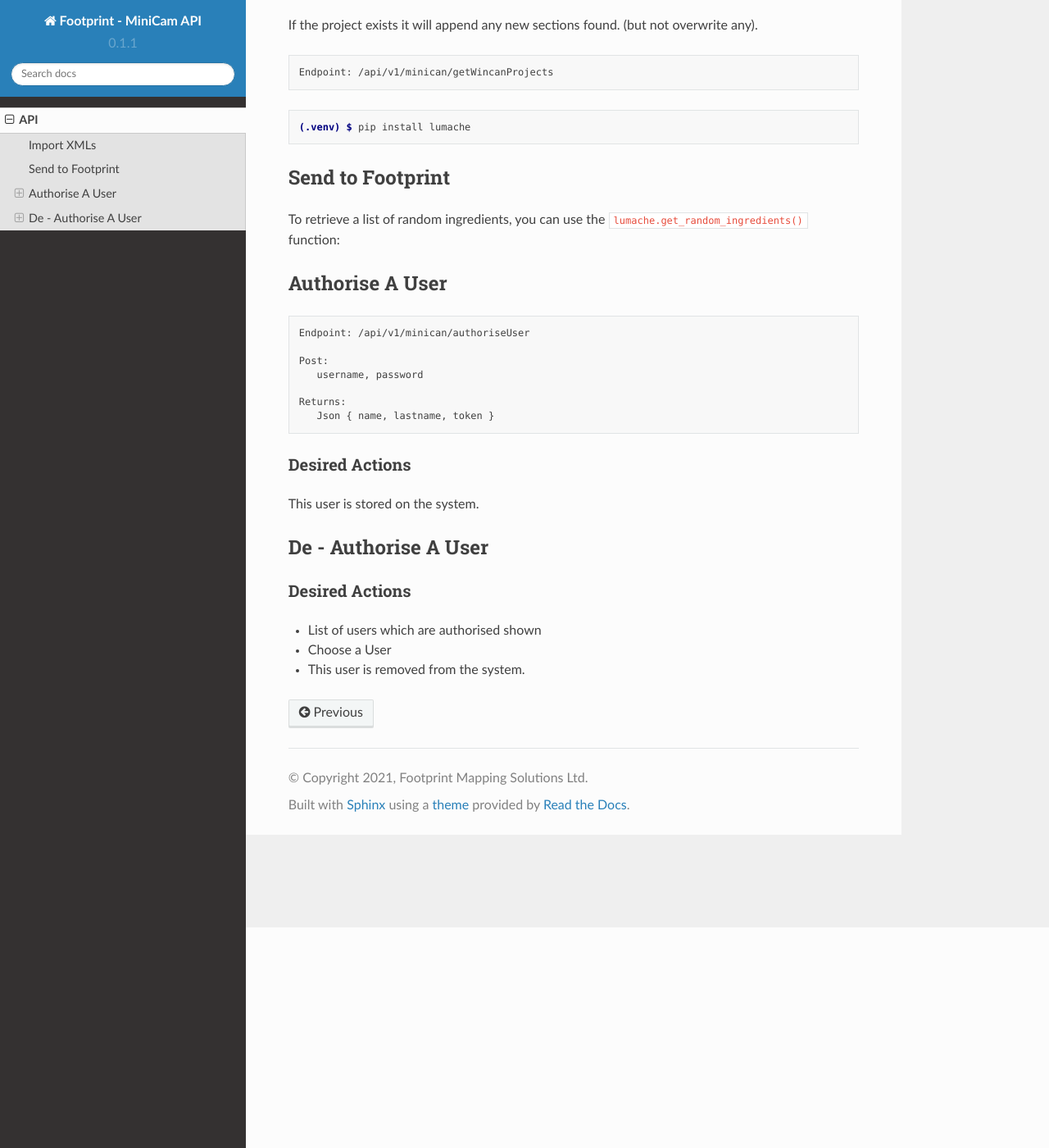
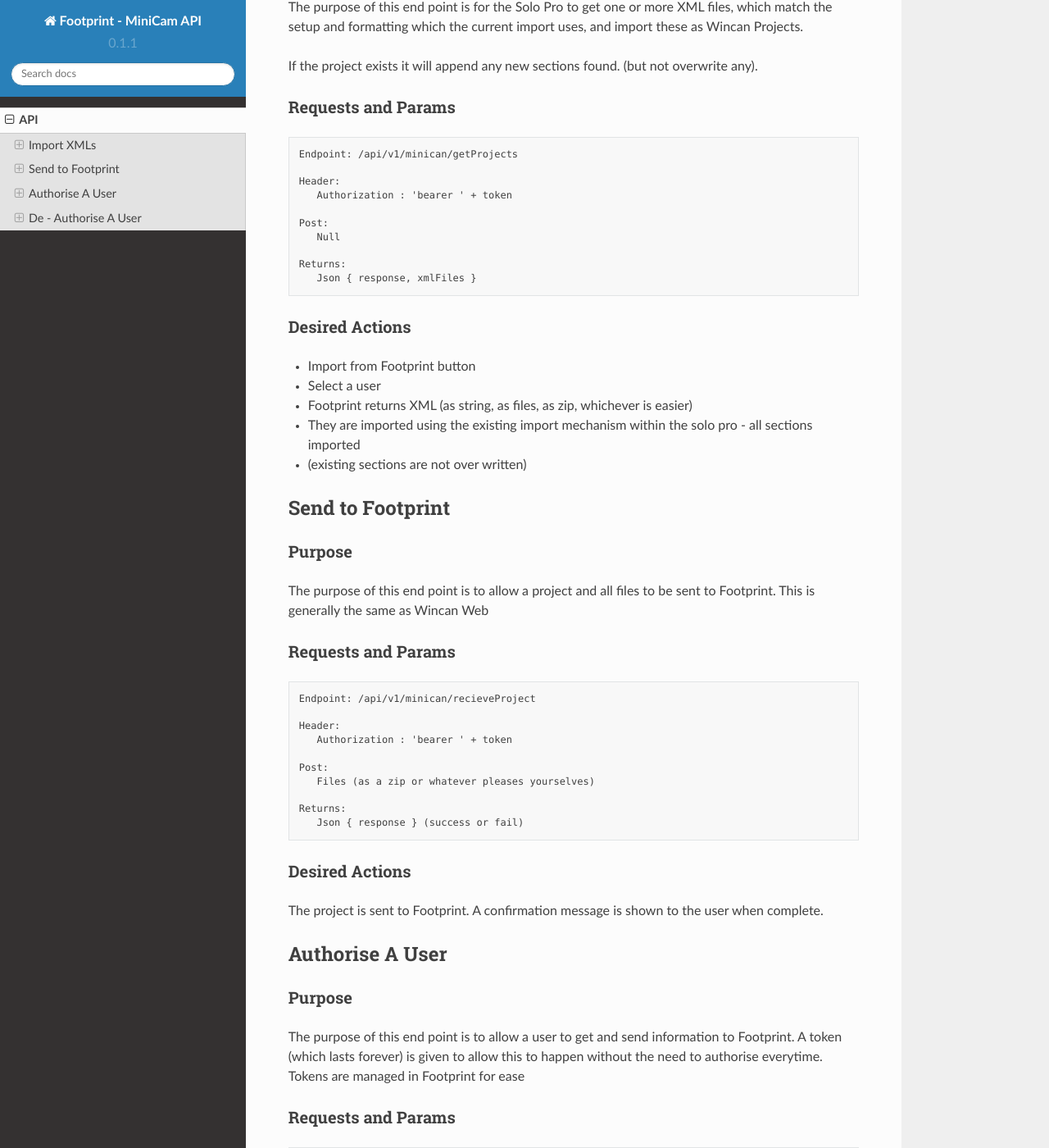
Before and after one commit to matthiscock/minicamapi, a Sphinx documentation site: the page built from docs/source/api.rst, in a window 1280 px wide and 1400 px high, scrolled down 269 px. Shown: the whole window at 82% size. Built offline with Sphinx 7.4.7 and the Read the Docs theme 2.0.0, drawn with Linux system fonts in a browser that asks for light colours; pages that are not in the unit, such as notebooks, are missing from menus; some of the changed text lies outside the part shown.

Commit message:
Update api.rst

```diff
--- a/docs/source/api.rst
+++ b/docs/source/api.rst
@@ -4,27 +4,77 @@
 Import XMLs
 ------------
 
+Purpose
+~~~~~~~
+
 The purpose of this end point is for the Solo Pro to get one or more XML files, which match the setup and formatting which the current import uses, and import these as Wincan Projects.
 
 If the project exists it will append any new sections found. (but not overwrite any).
 
+
+Requests and Params
+~~~~~~~~~~~~~~~~~~~
+
 .. code-block:: php
 
-   Endpoint: /api/v1/minican/getWincanProjects
+   Endpoint: /api/v1/minican/getProjects
+
+   Header:
+      Authorization : 'bearer ' + token
+
+   Post:
+      Null
+
+   Returns:
+      Json { response, xmlFiles }
+
+
+Desired Actions
+~~~~~~~~~~~~~~~
+
+* Import from Footprint button
+* Select a user
+* Footprint returns XML (as string, as files, as zip, whichever is easier)
+* They are imported using the existing import mechanism within the solo pro - all sections imported
+* (existing sections are not over written)
+
+
+
+Send to Footprint
+----------------
+Purpose
+~~~~~~~
+
+The purpose of this end point is to allow a project and all files to be sent to Footprint.
+This is generally the same as Wincan Web
+
+
+Requests and Params
+~~~~~~~~~~~~~~~~~~~
+
+.. code-block:: php
+
+   Endpoint: /api/v1/minican/recieveProject
+
+   Header:
+      Authorization : 'bearer ' + token
+
+   Post:
+      Files (as a zip or whatever pleases yourselves)
+
+   Returns:
+      Json { response } (success or fail)
+
+
+Desired Actions
+~~~~~~~~~~~~~~~
+
+The project is sent to Footprint.  A confirmation message is shown to the user when complete.
 
 
 
 
 
-.. code-block:: console
-
-   (.venv) $ pip install lumache
-
-Send to Footprint
-----------------
-
-To retrieve a list of random ingredients,
-you can use the ``lumache.get_random_ingredients()`` function:
 
 
 
@@ -32,6 +82,17 @@
 
 Authorise A User
 ----------------
+
+Purpose
+~~~~~~~
+
+The purpose of this end point is to allow a user to get and send information to Footprint.
+A token (which lasts forever) is given to allow this to happen without the need to authorise everytime.
+Tokens are managed in Footprint for ease
+
+
+Requests and Params
+~~~~~~~~~~~~~~~~~~~
 
 .. code-block:: php
 
@@ -41,7 +102,8 @@
       username, password
 
    Returns:
-      Json { name, lastname, token }
+      Json { response, name, lastname, token }
+
 
 Desired Actions
 ~~~~~~~~~~~~~~~
@@ -49,8 +111,17 @@
 This user is stored on the system.
 
 
+
+
+
 De - Authorise A User
 ----------------
+
+Purpose
+~~~~~~~
+
+The purpose of this end point is to allow a user to be removed from the system.  It does not need to contact Footprint.
+
 
 Desired Actions
 ~~~~~~~~~~~~~~~
```
